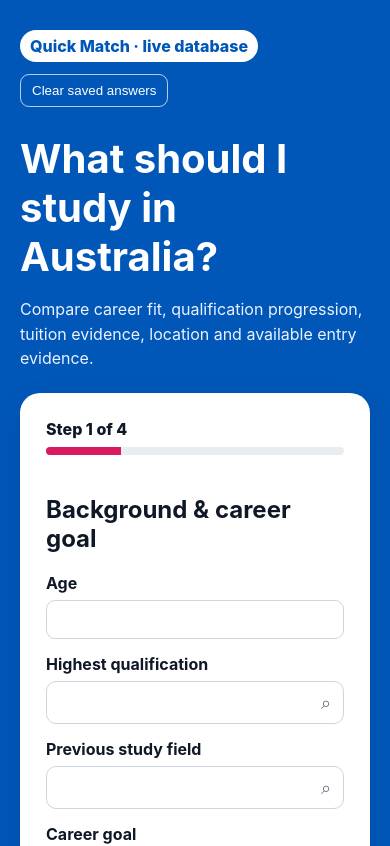
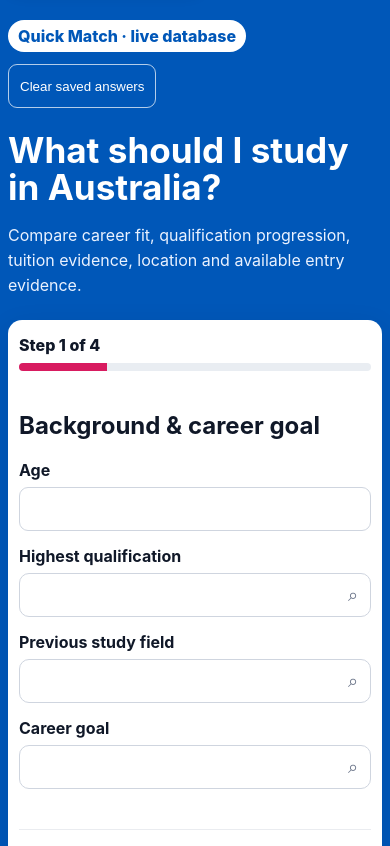
Before and after one commit to bkushen/unipath-australia, a Next.js app: page /local-v2/quick-match in a window 390 px wide. Shown: the top 846 px of the page. Built offline with nearby package versions, Linux system fonts and the light colour scheme.

Commit message:
Apply Quick Match mobile accessibility shell

```diff
--- a/app/local-v2/quick-match/page.tsx
+++ b/app/local-v2/quick-match/page.tsx
@@ -1,5 +1,13 @@
 import QuickMatchPageClient from "@/components/local-v2/QuickMatchPageClient";
+import styles from "./quick-match.module.css";
 
 export default function QuickMatchPage() {
-  return <QuickMatchPageClient />;
+  return (
+    <div className={styles.pageShell} id="quick-match-content">
+      <a className={styles.skipLink} href="#quick-match-content">
+        Skip to Quick Match
+      </a>
+      <QuickMatchPageClient />
+    </div>
+  );
 }
```
